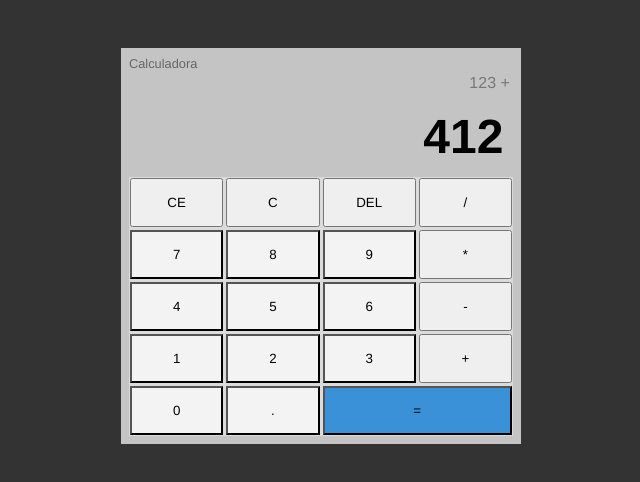
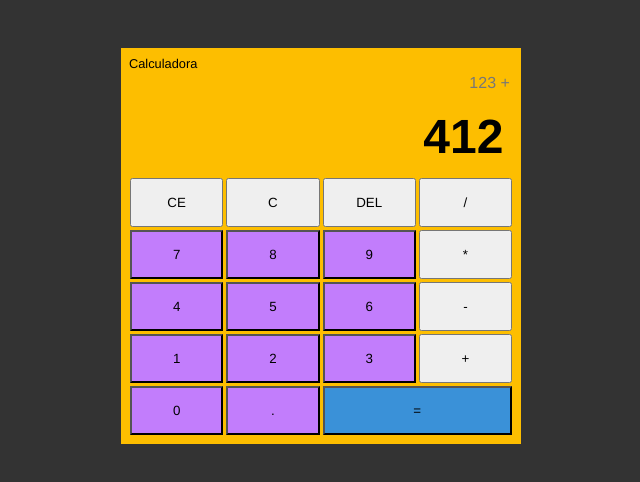
Before and after one commit to Jeandra/Calculadora, a plain HTML site: page index.html in a window 1280 px wide. Shown: the whole page, without its empty margins (319-959 px from the left). Drawn offline with Linux system fonts and the light colour scheme.

Commit message:
Update style.css

```diff
--- a/style.css
+++ b/style.css
@@ -17,7 +17,7 @@ body {
 #calc {
     width: 400px;
     padding: 0.5em;
-    background-color: #c4c4c4;
+    background-color: #fdbe00;
     color: #000;
     display: flex;
     flex-direction: column;
@@ -26,7 +26,7 @@ body {
 #calc h3 {
     font-size: .8em;
     font-weight: 300;
-    color: #666;
+    color: #000;
 }
 
 #operations {
@@ -60,12 +60,12 @@ body {
     border-radius: 0;
     height: 6em;
     font-size: 2.7em;
-    background-color: #dbdbdb;
+    background-color: #fdbe00;
     cursor: pointer;
 }
 
 #buttons-container .number {
-    background-color: #f3f3f3;
+    background-color: #c27dfc;
 }
 
 #buttons-container button:hover {
```
